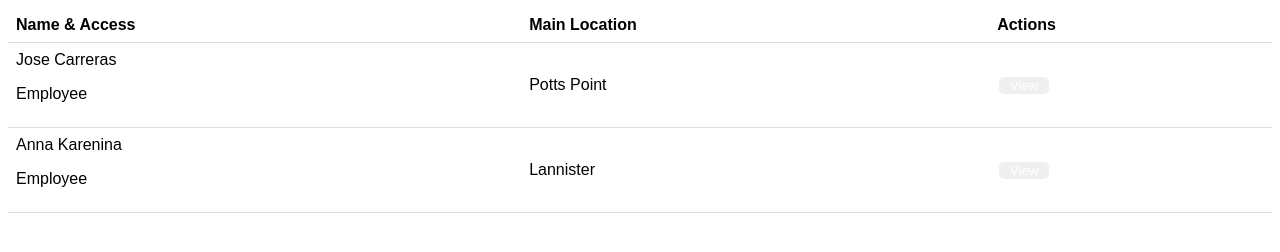
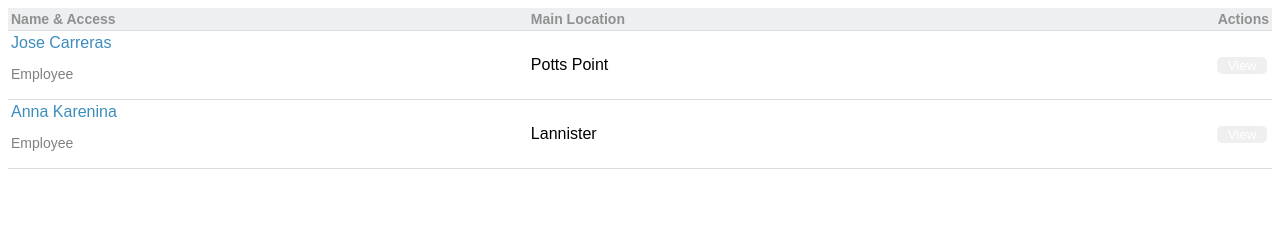
Before and after one commit to iRoxy/deputy, a plain HTML site: page Question2/index.html in a window 1280 px wide. Drawn offline with nearby package versions, Linux system fonts and the light colour scheme.

Commit message:
update css

```diff
--- a/Question2/index.js
+++ b/Question2/index.js
@@ -37,10 +37,10 @@ function getLocationName(id) {
 
 function createCard(cardData) {
   var cardTemplate = [
-    '<tr><td>',
+    '<tr><td><div>',
     '<div class="m-team-name">',
     cardData.DisplayName || 'No name provided',
-    '<p>',
+    '</div><p>',
     getRoleName(cardData.Role) || 'No job provided',
     '</p></div></td>',
     '<td class="text-small" style="table-cell">',
--- a/Question2/style.css
+++ b/Question2/style.css
@@ -7,13 +7,34 @@ table {
 td, th {
   border-bottom: 1px solid #dddddd;
   text-align: left;
-  padding: 8px;
+  padding: 3px;
+}
+
+th {
+  background-color: #eeeff1;
+  font-family: Arial;
+  font-size: 14px;
+  color: #8f9191;
+}
+
+th:last-child {
+  text-align: right;
+}
+
+.m-team-name {
+  color: #3c8cbd;
+}
+
+p {
+  color: gray;
+  font-size: 14px;
 }
 
 .button {
   border: none;
   color: white;
   text-align: center;
+  float:right;
   text-decoration: none;
   cursor: pointer;
   margin: 4px 2px;
```
